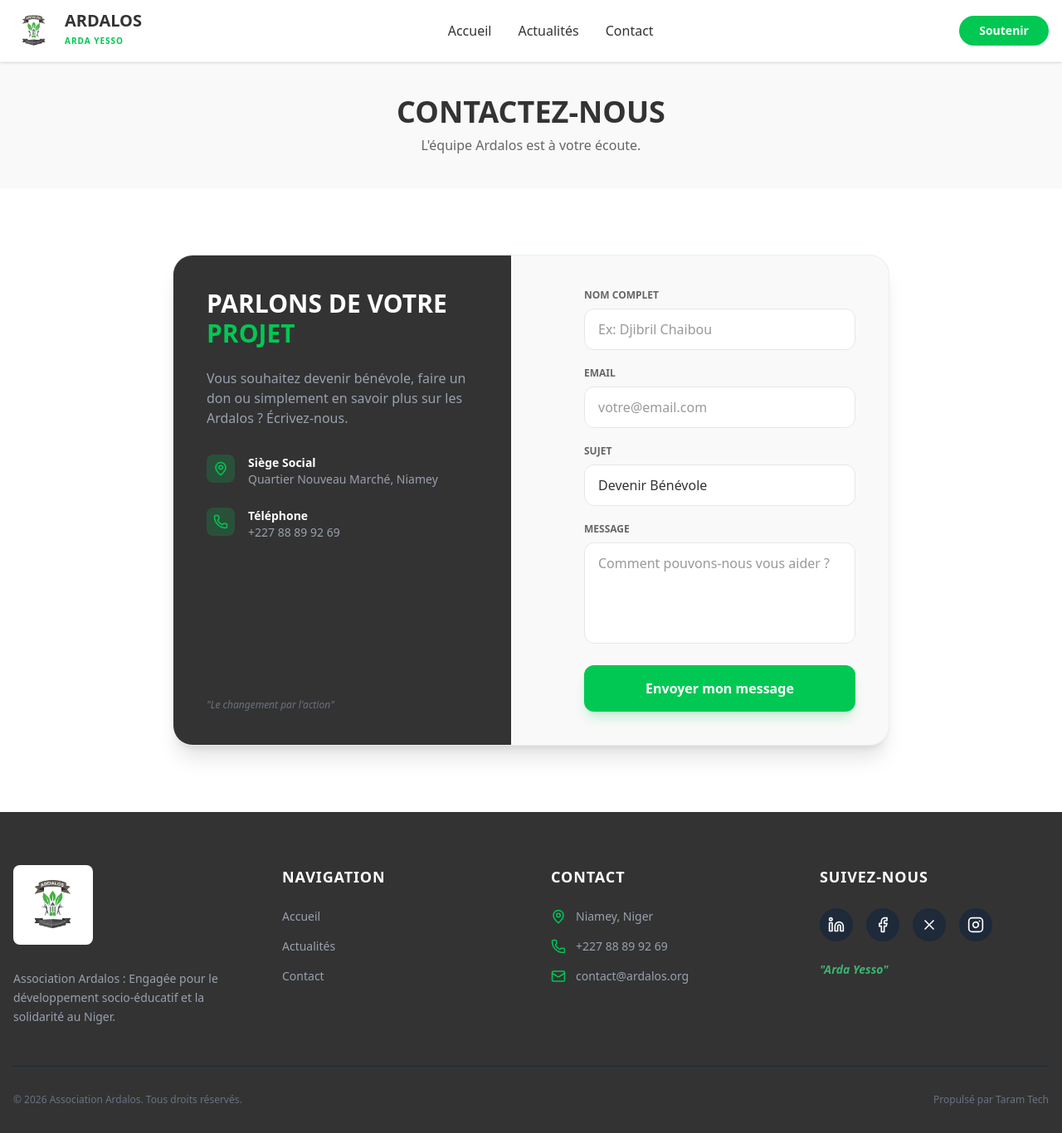
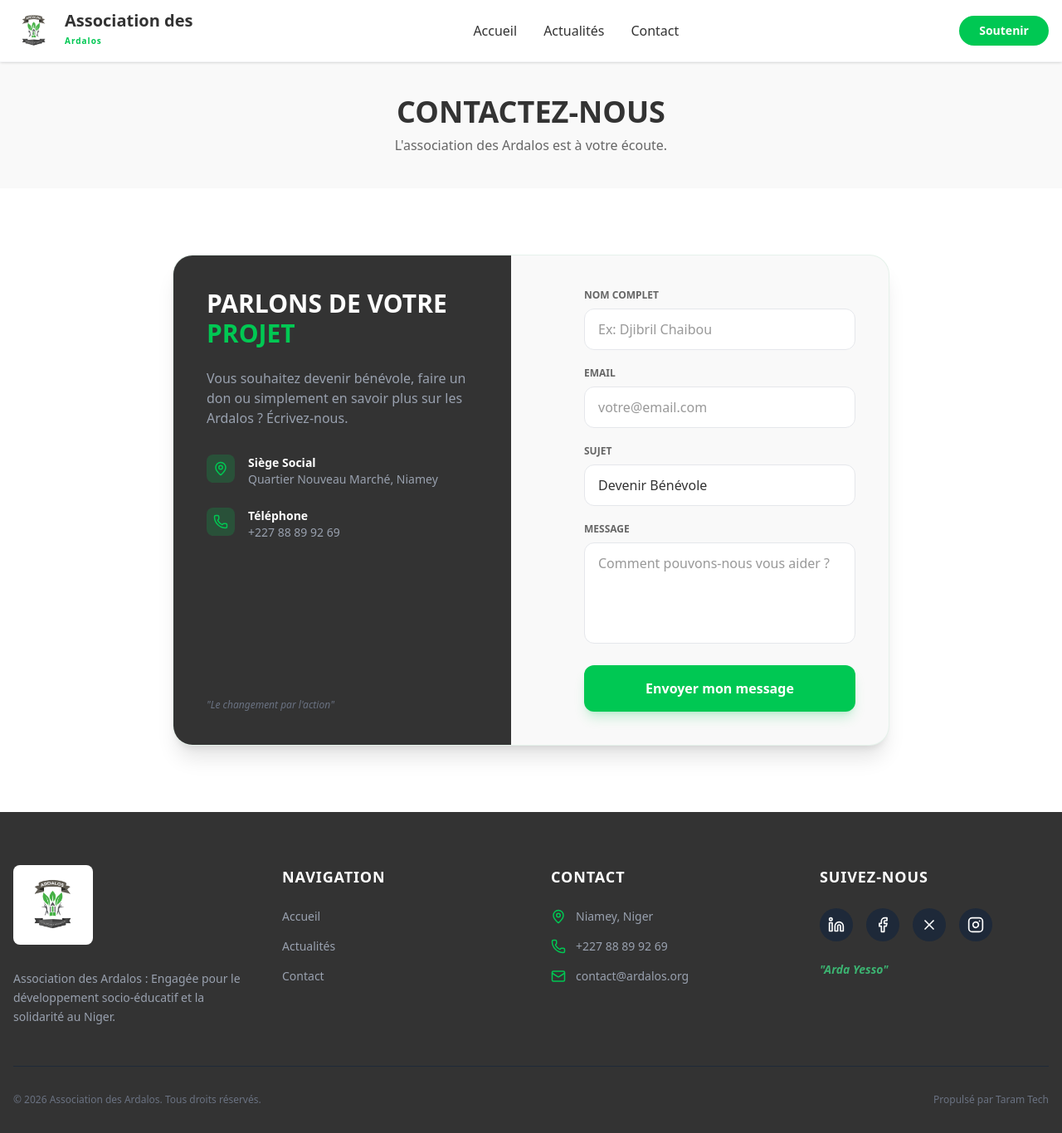
Before and after one commit to dchaibou/ardalos-website, a Next.js app: page /contact in a window 1280 px wide. Shown: the whole page at 83% size. Built offline with nearby package versions, Linux system fonts and the light colour scheme.

Commit message:
feat: Mise à jour des mentions de l'association des Ardalos dans plusieurs composants

```diff
--- a/app/actions/sendEmail.ts
+++ b/app/actions/sendEmail.ts
@@ -26,7 +26,7 @@ export async function sendEmail(formData: FormData) {
             subject: `[Contact Ardalos] ${subject}`,
             html: `
         <div style="font-family: sans-serif; color: #333;">
-          <h2 style="color: #00C853;">Nouveau message de contact - Ardalos</h2>
+          <h2 style="color: #00C853;">Nouveau message de contact - Association des Ardalos</h2>
           <p><strong>Nom :</strong> ${name}</p>
           <p><strong>Email :</strong> ${email}</p>
           <p><strong>Sujet :</strong> ${subject}</p>
--- a/app/actualites/page.tsx
+++ b/app/actualites/page.tsx
@@ -7,17 +7,15 @@ export default function NewsPage() {
         <main className="min-h-screen bg-ardalos-light pb-20 pt-12">
             <div className="container mx-auto px-4">
 
-                {/* Header de la page */}
                 <div className="text-center mb-16">
                     <h1 className="font-title text-4xl md:text-5xl font-black text-ardalos-dark uppercase mb-4">
-                        Actualités <span className="text-ardalos-green">Ardalos</span>
+                        Actualités <span className="text-ardalos-green">Association des Ardalos</span>
                     </h1>
                     <p className="text-ardalos-gray max-w-2xl mx-auto">
                         Suivez l&apos;impact de nos actions sur le terrain et restez informé des prochains événements de l&apos;association.
                     </p>
                 </div>
 
-                {/* Grille d&apos;articles */}
                 <div className="grid md:grid-cols-2 lg:grid-cols-3 gap-8">
                     {ARDALOS_NEWS.map((article) => (
                         <Link
@@ -25,7 +23,6 @@ export default function NewsPage() {
                             key={article.id}
                             className="group bg-white rounded-3xl overflow-hidden shadow-sm hover:shadow-xl transition-all duration-300 flex flex-col"
                         >
-                            {/* Image avec Overlay de catégorie */}
                             <div className="relative h-60 w-full overflow-hidden">
                                 <Image
                                     src={article.image}
@@ -38,7 +35,6 @@ export default function NewsPage() {
                                 </div>
                             </div>
 
-                            {/* Contenu de la carte */}
                             <div className="p-8 flex flex-col grow">
                                 <span className="text-ardalos-green font-bold text-xs mb-3 flex items-center gap-2">
                                     <span className="w-2 h-2 bg-ardalos-green rounded-full animate-pulse"></span>
--- a/app/contact/page.tsx
+++ b/app/contact/page.tsx
@@ -5,7 +5,7 @@ export default function ContactPage() {
         <main className="min-h-screen bg-ardalos-light pt-10">
             <div className="text-center mb-10">
                 <h1 className="font-title text-4xl font-black text-ardalos-dark">CONTACTEZ-NOUS</h1>
-                <p className="text-ardalos-gray mt-2 font-medium">L&apos;équipe Ardalos est à votre écoute.</p>
+                <p className="text-ardalos-gray mt-2 font-medium">L&apos;association des Ardalos est à votre écoute.</p>
             </div>
             <ContactForm />
         </main>
--- a/app/don/page.tsx
+++ b/app/don/page.tsx
@@ -85,7 +85,7 @@ export default function DonationPage() {
                             <blockquote className="italic text-xl text-ardalos-dark leading-relaxed">
                                 &quot;Travaillons ensemble pour bâtir le Niger qu’on aimerait voir.&quot;
                             </blockquote>
-                            <p className="mt-4 font-bold text-ardalos-green">— L’équipe Arda Yesso</p>
+                            <p className="mt-4 font-bold text-ardalos-green">— L&apos;association des Ardalos</p>
                         </div>
                     </div>
                 </div>
--- a/app/layout.tsx
+++ b/app/layout.tsx
@@ -17,8 +17,8 @@ const openSans = Open_Sans({
 });
 
 export const metadata: Metadata = {
-  title: "Ardalos | Arda Yesso",
-  description: "L’association Arda Yesso se focalise actuellement sur la sensibilisation des jeunes nigériens dans trois domaines : "
+  title: "Arda Yesso | Association des Ardalos",
+  description: "L’association Ardalos se focalise actuellement sur la sensibilisation des jeunes nigériens dans trois domaines : "
   + "la santé, l’environnement et l’éducation. - travaillons ensemble pour bâtir le Niger qu’on aimerait voir.",
 };
 
--- a/components/AboutSection.tsx
+++ b/components/AboutSection.tsx
@@ -27,7 +27,7 @@ const AboutSection = () => {
                     </h2>
                     <div className="space-y-4 text-ardalos-gray text-lg">
                         <p>
-                            L&apos;Association <strong>Ardalos</strong> est née d&apos;une volonté commune de transformer les défis en opportunités. Notre slogan, <span className="italic">&quot;Le changement par l&apos;action&quot;</span>, n&apos;est pas qu&apos;une devise, c&apos;est notre moteur quotidien.
+                            L&apos;Association des <strong>Ardalos</strong> est née d&apos;une volonté commune de transformer les défis en opportunités. Notre slogan, <span className="italic">&quot;Le changement par l&apos;action&quot;</span>, n&apos;est pas qu&apos;une devise, c&apos;est notre moteur quotidien.
                         </p>
                         <p>
                             Basés à Niamey, nous intervenons sur l&apos;ensemble du territoire pour porter secours, éduquer et inspirer. Nous croyons que chaque individu possède un potentiel qui ne demande qu&apos;à être révélé par l&apos;éducation et la solidarité.
--- a/components/Footer.tsx
+++ b/components/Footer.tsx
@@ -20,7 +20,7 @@ const Footer = () => {
                             />
                         </div>
                         <p className="text-gray-400 text-sm leading-relaxed">
-                            Association Ardalos : Engagée pour le développement socio-éducatif et la solidarité au Niger.
+                            Association des Ardalos : Engagée pour le développement socio-éducatif et la solidarité au Niger.
                         </p>
                     </div>
 
@@ -95,7 +95,7 @@ const Footer = () => {
                 </div>
 
                 <div className="border-t border-gray-800 pt-8 flex flex-col md:flex-row justify-between items-center gap-4 text-xs text-gray-500">
-                    <p>© {currentYear} Association Ardalos. Tous droits réservés.</p>
+                    <p>© {currentYear} Association des Ardalos. Tous droits réservés.</p>
                     <p>
                         Propulsé par <Link href="https://taramtech.com" className="hover:text-ardalos-green transition-colors">Taram Tech</Link>
                     </p>
--- a/components/Header.tsx
+++ b/components/Header.tsx
@@ -30,11 +30,11 @@ const Header = () => {
                         className="object-contain"
                     />
                     <div className="hidden sm:block">
-                        <span className="font-title text-xl font-bold text-ardalos-dark block leading-none uppercase">
-                            ARDALOS
+                        <span className="font-title text-xl font-bold text-ardalos-dark block leading-none">
+                            Association des
                         </span>
-                        <span className="text-[10px] uppercase tracking-widest text-ardalos-green font-bold">
-                            Arda Yesso
+                        <span className="text-[10px] tracking-widest text-ardalos-green font-bold">
+                            Ardalos
                         </span>
                     </div>
                 </Link>
```
